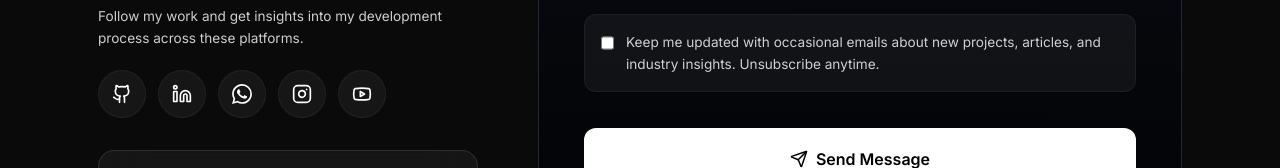
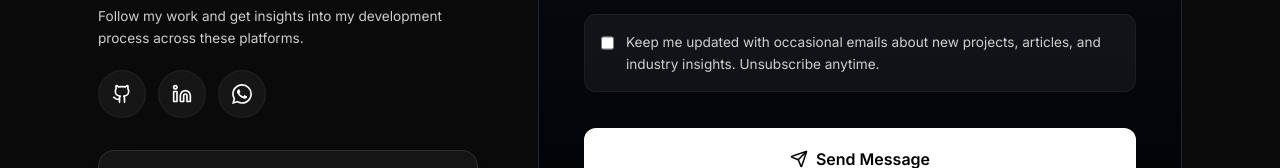
Before and after one commit to ogunmuyiwajonathan/Jonathan-portfolio, a React (Vite) app: page /contact in a window 1280 px wide. Shown: the part 956-1124 px from the top of the page. Built offline with nearby package versions, Linux system fonts and the light colour scheme.

Commit message:
Remove Instagram and YouTube from the contact page
Both were dead href="

```diff
--- a/src/pages/Contact.tsx
+++ b/src/pages/Contact.tsx
@@ -2,7 +2,7 @@ import { useState, type FormEvent, useEffect } from 'react';
 import { usePageTitle } from '@/hooks/usePageTitle';
 import { motion, AnimatePresence } from 'framer-motion';
 import {
-    Mail, Phone, MapPin, Sparkles, Instagram, Linkedin, Github, Youtube,
+    Mail, Phone, MapPin, Sparkles, Linkedin, Github,
     Clock, Calendar, Send, MessageSquare, CheckCircle2,
     Loader2, PartyPopper, Rocket, X, AlertCircle, WifiOff, RefreshCw
 } from 'lucide-react';
@@ -539,12 +539,6 @@ export default function Contact() {
                                     <path d="M17.472 14.382c-.297-.149-1.758-.867-2.03-.967-.273-.099-.471-.148-.67.15-.197.297-.767.966-.94 1.164-.173.199-.347.223-.644.075-.297-.15-1.255-.463-2.39-1.475-.883-.788-1.48-1.761-1.653-2.059-.173-.297-.018-.458.13-.606.134-.133.298-.347.446-.52.149-.174.198-.298.298-.497.099-.198.05-.371-.025-.52-.075-.149-.669-1.612-.916-2.207-.242-.579-.487-.5-.669-.51-.173-.008-.371-.01-.57-.01-.198 0-.52.074-.792.372-.272.297-1.04 1.016-1.04 2.479 0 1.462 1.065 2.875 1.213 3.074.149.198 2.096 3.2 5.077 4.487.709.306 1.262.489 1.694.625.712.227 1.36.195 1.871.118.571-.085 1.758-.719 2.006-1.413.248-.694.248-1.289.173-1.413-.074-.124-.272-.198-.57-.347m-5.421 7.403h-.004a9.87 9.87 0 01-5.031-1.378l-.361-.214-3.741.982.998-3.648-.235-.374a9.86 9.86 0 01-1.51-5.26c.001-5.45 4.436-9.884 9.888-9.884 2.64 0 5.122 1.03 6.988 2.898a9.825 9.825 0 012.893 6.994c-.003 5.45-4.437 9.884-9.885 9.884m8.413-18.297A11.815 11.815 0 0012.05 0C5.495 0 .16 5.335.157 11.892c0 2.096.547 4.142 1.588 5.945L.057 24l6.305-1.654a11.882 11.882 0 005.683 1.448h.005c6.554 0 11.89-5.335 11.893-11.893a11.821 11.821 0 00-3.48-8.413z" />
                                 </svg>
                             </a>
-                            <a href="#" className="w-[48px] h-[48px] border border-border-color rounded-full flex items-center justify-center transition-all duration-300 bg-[#161616] text-white no-underline hover:bg-[#e4405f] hover:text-white hover:border-[#e4405f] hover:-translate-y-[5px]" title="Instagram">
-                                <Instagram size={20} />
-                            </a>
-                            <a href="#" className="w-[48px] h-[48px] border border-border-color rounded-full flex items-center justify-center transition-all duration-300 bg-[#161616] text-white no-underline hover:bg-[#ff0000] hover:text-white hover:border-[#ff0000] hover:-translate-y-[5px]" title="YouTube">
-                                <Youtube size={20} />
-                            </a>
                         </div>
                     </div>
                 </ScrollReveal>
```
